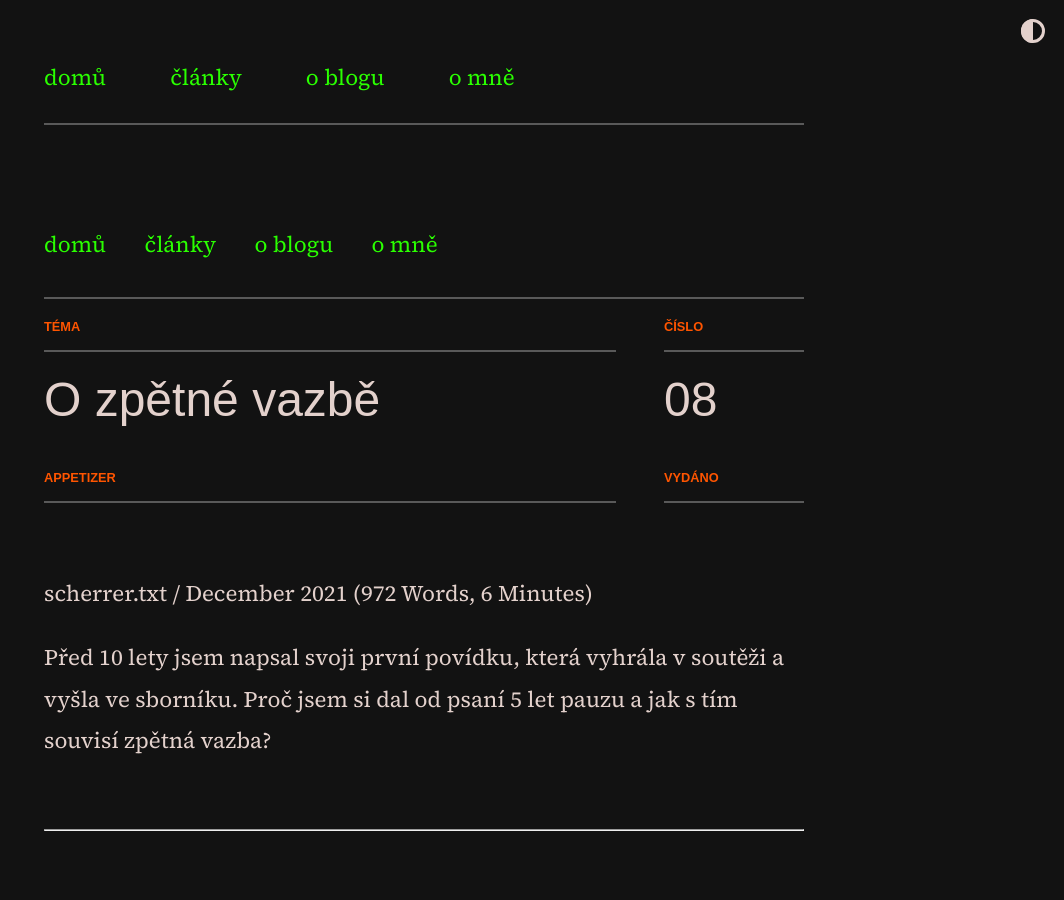
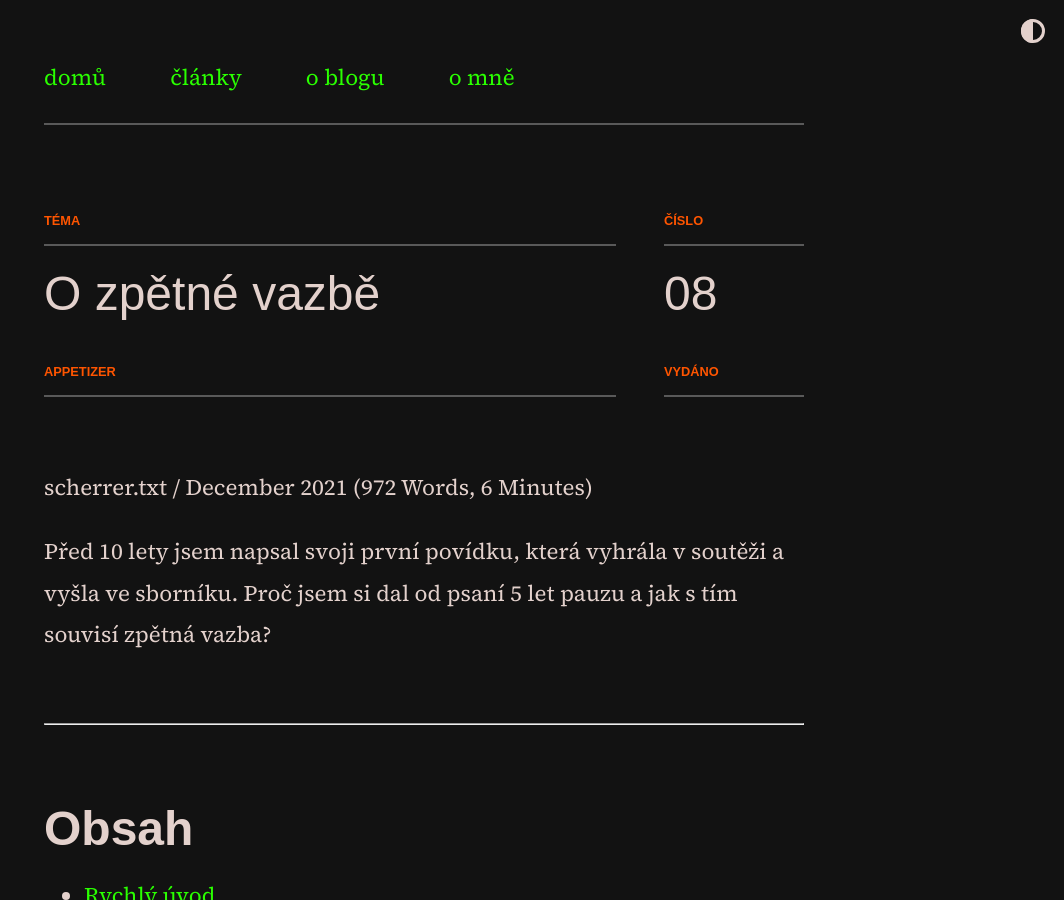
Before and after one commit to scherrer-txt/bts, a Jekyll site: the page built from _posts/2021-12-17-o-zpetne-vazbe.md, in a window 1280 px wide and 900 px high. Shown: the whole window, without its empty margins (216-1280 px from the left). Built offline with Jekyll 4.4.1, drawn with Linux system fonts in a browser that asks for light colours; some web fonts are replaced.

Commit message:
Update post.html

```diff
--- a/_layouts/post.html
+++ b/_layouts/post.html
@@ -5,12 +5,6 @@ layout: default
 <meta property="og:image" content="{{ site.baseurl }}{{ page.thumbnail }}">
 <meta property="og:image:width" content="1920">
 <meta property="og:image:height" content="1080">
-{% endif %}
-
-<header>
-{% if site.theme_config.show_navbar == true %}
-  {% include horizontal_list.html collection=site.data.home.navbar_entries %}
-  <div class="dashed"></div>
 {% endif %}
 
 <!-- <div class="thumbnail-container">
@@ -52,23 +46,6 @@ layout: default
   </div>
 </div>
 
-
-<!-- {% if page.subtitle or page.order %}
-  <div class="post-meta">
-    {% if page.subtitle %}
-      <h5 class="post-subtitle">{{ page.subtitle }}</h5>
-    {% endif %}
-
-    {% if page.subtitle and page.order %}
-      <h5 class="post-subtitle"> | </h5>
-    {% endif %}
-
-    {% if page.order %}
-      <h5 class="post-subtitle">{{ page.order }}</h5>
-    {% endif %}
-  </div>
-{% endif %} -->
-
 {% include date_and_social_share.html %}
 
 {{ content }}
```
